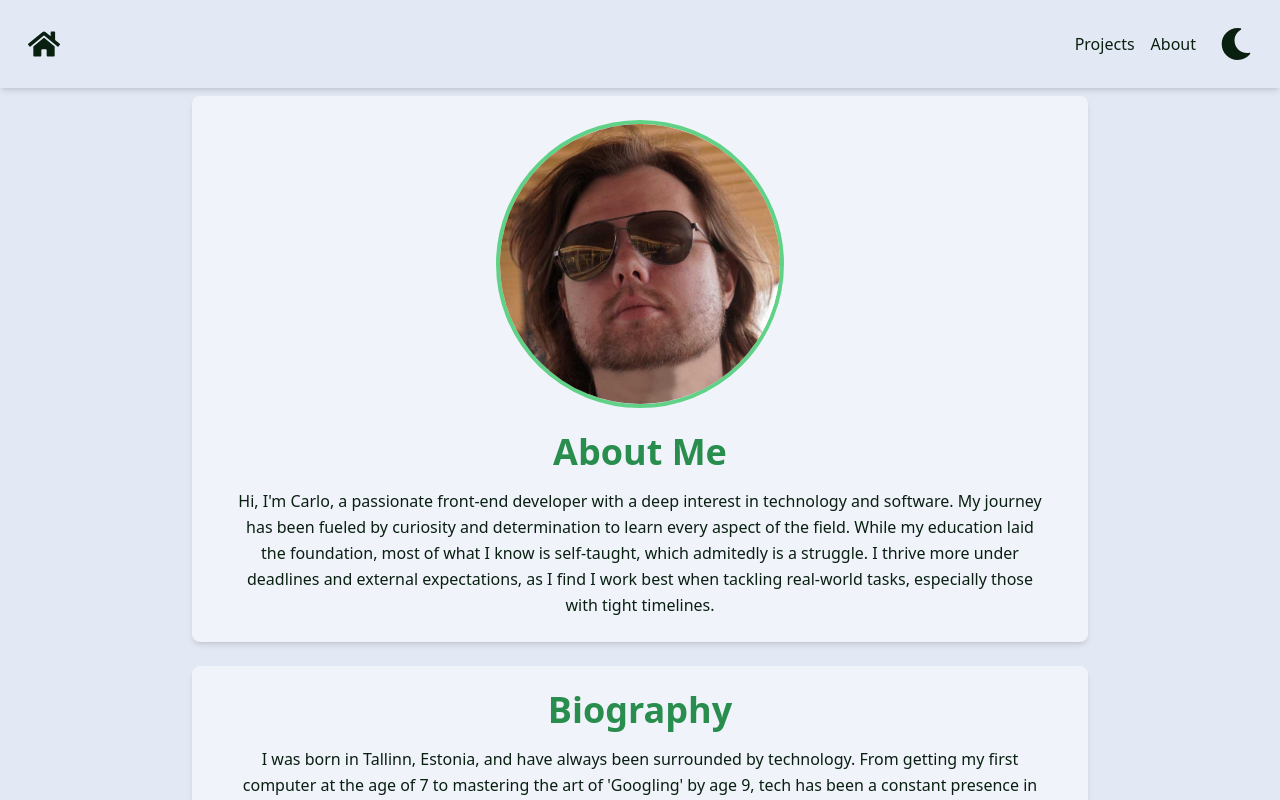
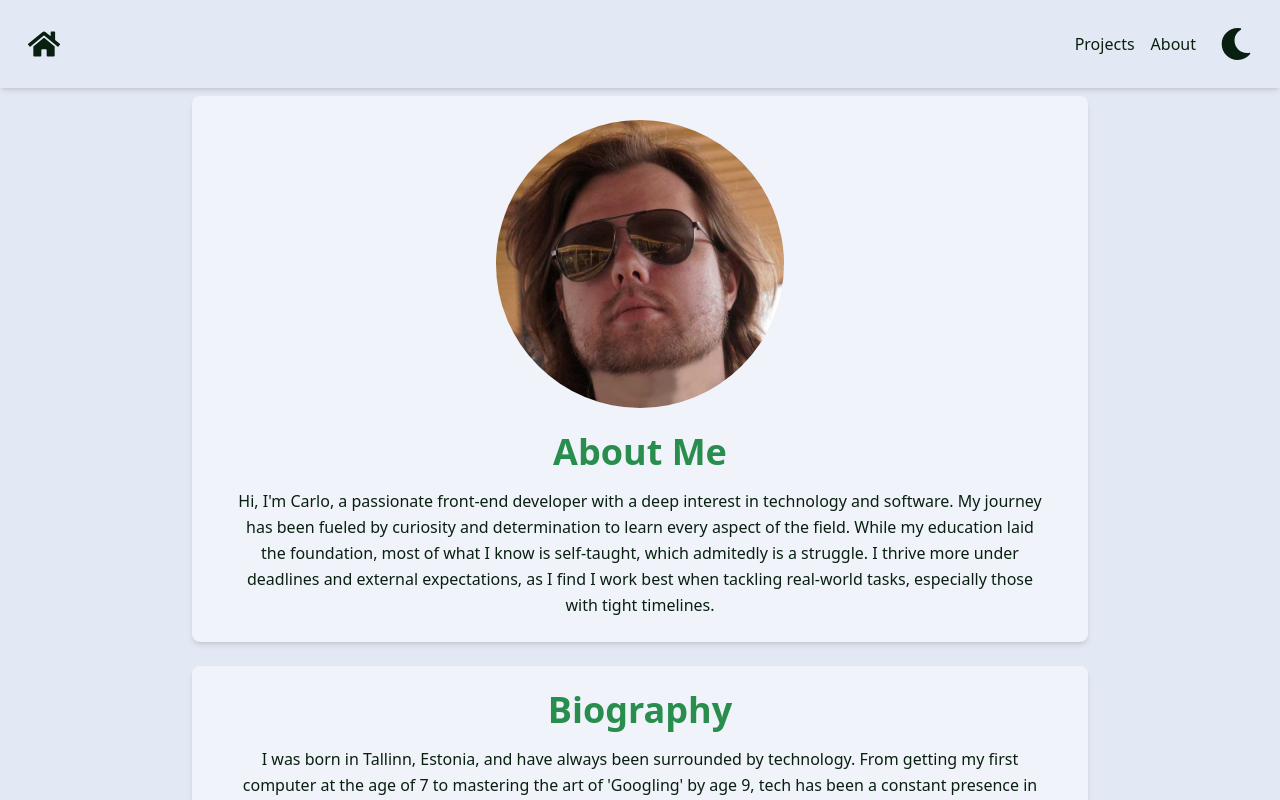
Before and after one commit to Teser301/portfolio-tailwind, a React app: page /about in a window 1280 px wide. Shown: the top 800 px of the page. Built offline with nearby package versions, Linux system fonts and the light colour scheme; the HTML template or start-up script is replaced by a standard one.

Commit message:
remove: border from about

```diff
--- a/src/components/AboutPage/AboutContent.tsx
+++ b/src/components/AboutPage/AboutContent.tsx
@@ -20,7 +20,7 @@ const Aboutcontent: React.FC<AboutcontentProps> = ({
             <img
               src={imgSrc}
               alt={title || "Profile Image"}
-              className="rounded-full w-56 h-56 md:w-72 md:h-72 object-cover border-4 border-accent mb-6"
+              className="rounded-full w-56 h-56 md:w-72 md:h-72 object-cover mb-6"
             />
           )}
           <h2 className="text-4xl font-semibold text-primary mb-4">{title}</h2>
```
